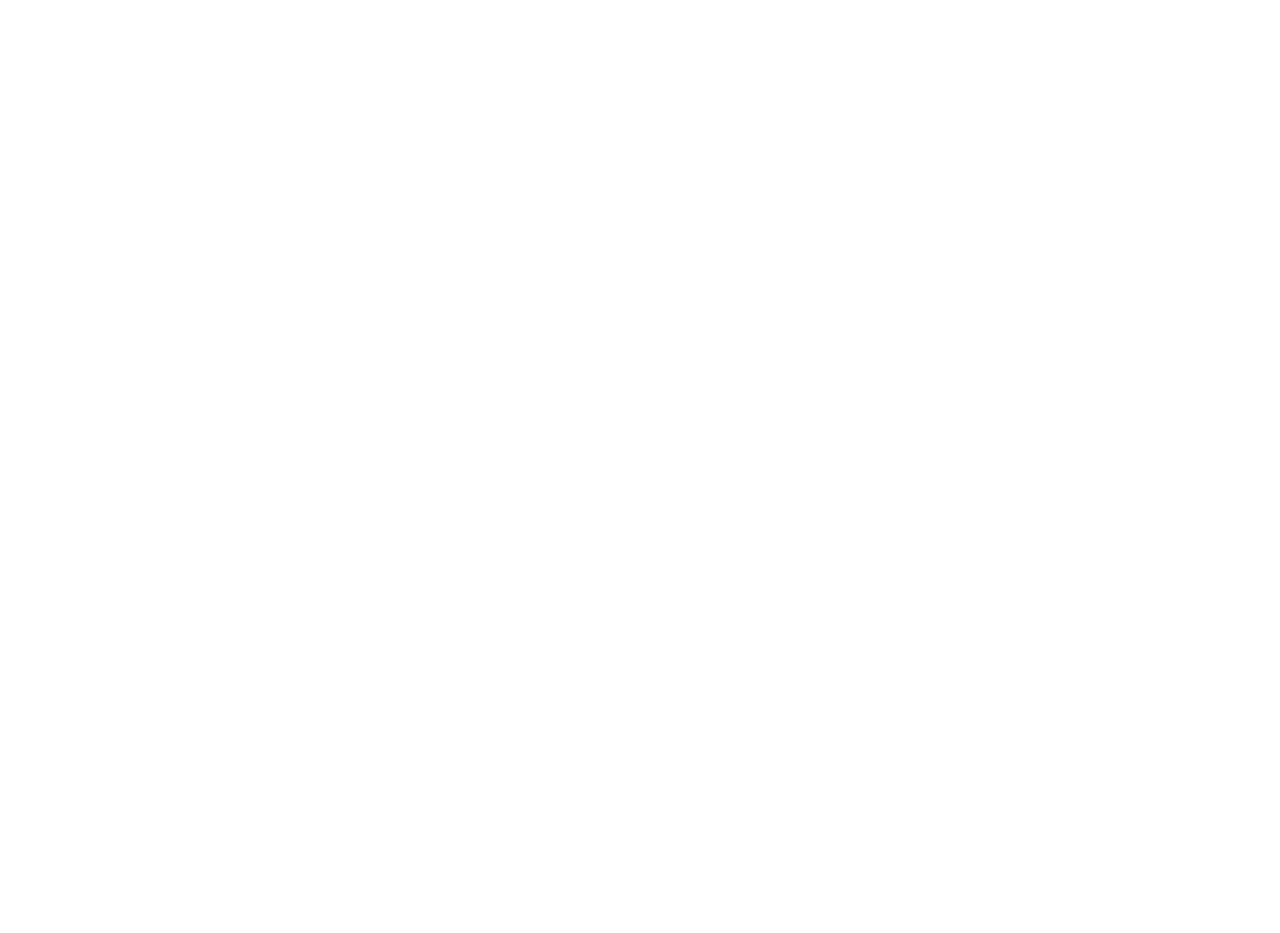
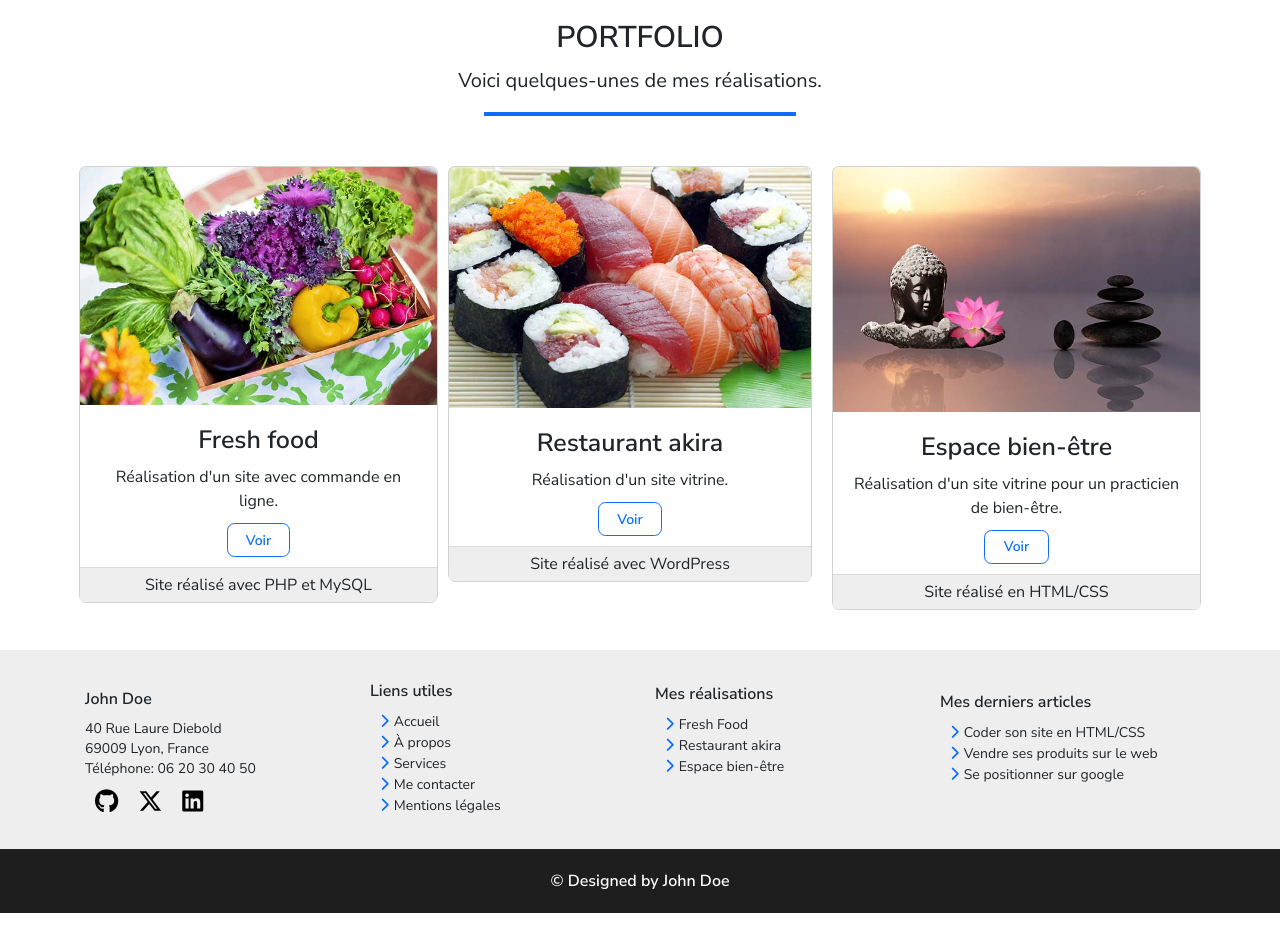
Before and after one commit to KaynoxDev/cv-opti-react, a React (Create React App) app: page /realisations in a window 1280 px wide. Before the commit this address had no page. Shown: the part 300-1233 px from the top of the page. Before the commit the page ends 800 px from the top, so only its background shows below. Built offline with nearby package versions, Linux system fonts and the light colour scheme.

Commit message:
Structure page realisation + resposive final

```diff
--- a/src/App.js
+++ b/src/App.js
@@ -2,6 +2,7 @@
 import { Routes, Route } from "react-router-dom";
 import Accueil from "./pages/accueil/Accueil";
 import Services from "./pages/services/Services";
+import Realisations from "./pages/realisations/Realisations";
 
 function App() {
   return (
@@ -9,6 +10,7 @@
       <Routes>
         <Route path="/" element={<Accueil />} />
         <Route path="/services" element={<Services />} />
+        <Route path="/realisations" element={<Realisations />} />
       </Routes>
     </div>
   );
--- a/src/components/User.jsx
+++ b/src/components/User.jsx
@@ -18,7 +18,7 @@
         <h1> Github Users</h1>
         <div className="container">
           {data.name}
-          <img src={data.avatar_url} alt="image d'un lapin bleu" />
+          <img src={data.avatar_url} alt="un lapin bleu" />
           {data.bio}
           {data.followers}
           {data.following}
--- a/src/pages/accueil/footer/Footer.jsx
+++ b/src/pages/accueil/footer/Footer.jsx
@@ -32,18 +32,21 @@
               <p>Téléphone: 06 20 30 40 50</p>
             </address>
             <div className="socialIcon">
-              <Link to={"/"}>
-                <i class="fa-brands fa-github" style={{ color: "#000000" }}></i>
-              </Link>
-              <Link to={"/"}>
+              <Link to={"https://github.com/github-john-doe"}>
                 <i
-                  class="fa-brands fa-x-twitter"
+                  className="fa-brands fa-github"
                   style={{ color: "#000000" }}
                 ></i>
               </Link>
-              <Link to={"/"}>
+              <Link to={"https://twitter.com/twitter-john-doe"}>
                 <i
-                  class="fa-brands fa-linkedin"
+                  className="fa-brands fa-x-twitter"
+                  style={{ color: "#000000" }}
+                ></i>
+              </Link>
+              <Link to={"https://www.linkedin.com/in/linkedin-john-doe"}>
+                <i
+                  className="fa-brands fa-linkedin"
                   style={{ color: "#000000" }}
                 ></i>
               </Link>
@@ -53,35 +56,35 @@
             <h3>Liens utiles</h3>
             <Link>
               <i
-                class="fa-solid fa-chevron-right"
+                className="fa-solid fa-chevron-right"
                 style={{ color: "#0d6efd " }}
               ></i>
               Accueil
             </Link>
             <Link>
               <i
-                class="fa-solid fa-chevron-right"
+                className="fa-solid fa-chevron-right"
                 style={{ color: "#0d6efd " }}
               ></i>
               À propos
             </Link>
             <Link>
               <i
-                class="fa-solid fa-chevron-right"
+                className="fa-solid fa-chevron-right"
                 style={{ color: "#0d6efd " }}
               ></i>
               Services
             </Link>
             <Link>
               <i
-                class="fa-solid fa-chevron-right"
+                className="fa-solid fa-chevron-right"
                 style={{ color: "#0d6efd " }}
               ></i>
               Me contacter
             </Link>
             <Link>
               <i
-                class="fa-solid fa-chevron-right"
+                className="fa-solid fa-chevron-right"
                 style={{ color: "#0d6efd " }}
               ></i>
               Mentions légales
@@ -91,21 +94,21 @@
             <h3>Mes réalisations</h3>
             <Link>
               <i
-                class="fa-solid fa-chevron-right"
+                className="fa-solid fa-chevron-right"
                 style={{ color: "#0d6efd " }}
               ></i>
               Fresh Food
             </Link>
             <Link>
               <i
-                class="fa-solid fa-chevron-right"
+                className="fa-solid fa-chevron-right"
                 style={{ color: "#0d6efd " }}
               ></i>
               Restaurant akira
             </Link>
             <Link>
               <i
-                class="fa-solid fa-chevron-right"
+                className="fa-solid fa-chevron-right"
                 style={{ color: "#0d6efd " }}
               ></i>
               Espace bien-être
@@ -115,21 +118,21 @@
             <h3>Mes derniers articles</h3>
             <Link>
               <i
-                class="fa-solid fa-chevron-right"
+                className="fa-solid fa-chevron-right"
                 style={{ color: "#0d6efd " }}
               ></i>
               Coder son site en HTML/CSS
             </Link>
             <Link>
               <i
-                class="fa-solid fa-chevron-right"
+                className="fa-solid fa-chevron-right"
                 style={{ color: "#0d6efd " }}
               ></i>
               Vendre ses produits sur le web
             </Link>
             <Link>
               <i
-                class="fa-solid fa-chevron-right"
+                className="fa-solid fa-chevron-right"
                 style={{ color: "#0d6efd " }}
               ></i>
               Se positionner sur google
--- a/src/pages/accueil/header/components/Nav.jsx
+++ b/src/pages/accueil/header/components/Nav.jsx
@@ -45,7 +45,7 @@
                 location.pathname === "/realisations" ? "active" : ""
               }`}
             >
-              <Link className="nav-link" to="/">
+              <Link className="nav-link" to="/realisations">
                 Réalisations
               </Link>
             </li>
--- a/src/pages/accueil/main/Main.jsx
+++ b/src/pages/accueil/main/Main.jsx
@@ -8,13 +8,15 @@
         <div className="filter">
           <h1>Bonjour, je suis John Doe</h1>
           <h2>Développeur web full stack</h2>
-          <button type="button" className="btn btn-primary">
-            En savoir plus
-          </button>
+          <a className="navbar-brand" href="#apropos">
+            <button type="button" className="btn btn-primary">
+              En savoir plus
+            </button>
+          </a>
         </div>
       </div>
 
-      <section className="apropos">
+      <section id="apropos" className="apropos">
         <div className="container-fluid box-about">
           <div className="row row-about">
             <article className="col-12 col-md-6">
--- /dev/null
+++ b/src/pages/realisations/Realisations.jsx
@@ -0,0 +1,15 @@
+import Header from "../accueil/header/Header";
+import Main from "./main/Main";
+import Footer from "../accueil/footer/Footer";
+
+function Realisations() {
+  return (
+    <>
+      <Header />
+      <Main />
+      <Footer />
+    </>
+  );
+}
+
+export default Realisations;
--- /dev/null
+++ b/src/pages/realisations/main/Main.jsx
@@ -0,0 +1,78 @@
+import "./main.css";
+import { Link } from "react-router-dom";
+function Main() {
+  return (
+    <main>
+      <img
+        src="../../../images/banner.jpg"
+        alt="img du fond"
+        className="img-fluid"
+      />
+      <div className="container-fluid">
+        <div className="row">
+          <div className="col-12 titleProjet">
+            <h2>Portfolio</h2>
+            <p>Voici quelques-unes de mes réalisations.</p>
+          </div>
+          <div className="col-12 col-md-6 col-lg-4 projet1">
+            <div className="card">
+              <img
+                src="../../../images/portfolio/fresh-food.jpg"
+                className="card-img-top"
+                alt="nourriture fraîches"
+              />
+              <div className="card-body">
+                <h5 className="card-title">Fresh food</h5>
+                <p className="card-text">
+                  Réalisation d'un site avec commande en ligne.
+                </p>
+                <Link to="#" className="btn btn-outline-primary">
+                  Voir
+                </Link>
+              </div>
+              <p className="techno">Site réalisé avec PHP et MySQL</p>
+            </div>
+          </div>
+          <div className="col-12 col-md-6 col-lg-4 projet2">
+            <div className="card">
+              <img
+                src="../../../images/portfolio/restaurant-japonais.jpg"
+                className="card-img-top"
+                alt="nourriture japonaise"
+              />
+              <div className="card-body">
+                <h5 className="card-title">Restaurant akira</h5>
+                <p className="card-text">Réalisation d'un site vitrine.</p>
+                <Link to="#" className="btn btn-outline-primary">
+                  Voir
+                </Link>
+              </div>
+              <p className="techno">Site réalisé avec WordPress</p>
+            </div>
+          </div>
+          <div className="col-12 col-md-6 col-lg-4 projet3">
+            <div className="card">
+              <img
+                src="../../../images/portfolio/espace-bien-etre.jpg"
+                className="card-img-top"
+                alt="coucher de soleil avec sculture boudhiste "
+              />
+              <div className="card-body">
+                <h5 className="card-title">Espace bien-être</h5>
+                <p className="card-text">
+                  Réalisation d'un site vitrine pour un practicien de bien-être.
+                </p>
+                <Link to="#" className="btn btn-outline-primary">
+                  Voir
+                </Link>
+              </div>
+              <p className="techno">Site réalisé en HTML/CSS</p>
+            </div>
+          </div>
+        </div>
+      </div>
+    </main>
+  );
+}
+
+export default Main;
--- /dev/null
+++ b/src/pages/realisations/main/main.css
@@ -0,0 +1,130 @@
+.titleProjet {
+  display: flex;
+  flex-direction: column;
+  text-align: center;
+  text-align: center;
+}
+
+.titleProjet h2 {
+  padding-top: 50px;
+  text-transform: uppercase;
+  font-size: 1.5rem;
+}
+
+.titleProjet p::after {
+  content: "";
+  display: flex;
+  padding-top: 0.8rem;
+  margin: auto;
+  width: 25%;
+  border-bottom: 4px solid #0d6efd;
+}
+
+/* Carte projet 1 */
+
+.projet1 {
+  padding-top: 30px;
+  text-align: center;
+  margin-bottom: 20px;
+}
+
+.card-body {
+  display: flex;
+  flex-direction: column;
+  justify-content: center;
+  align-items: center;
+  text-align: center;
+  padding-bottom: 10px;
+}
+
+.card-body p {
+  margin-bottom: 0;
+  font-size: 0.8rem;
+}
+
+.card-body h5 {
+  font-weight: 600;
+}
+
+.btn-outline-primary {
+  width: 20%;
+}
+
+.techno {
+  border-top: 1px solid #ddd9d9;
+  padding-top: 5px;
+  padding-bottom: 5px;
+  font-size: 0.8rem;
+  background-color: #eee;
+  margin-bottom: 0;
+  border-bottom-left-radius: 5%;
+  border-bottom-right-radius: 5%;
+}
+
+/* Carte projet 2 */
+
+.projet2 {
+  padding-top: 30px;
+  text-align: center;
+  margin-bottom: 20px;
+}
+
+/* Carte projet 3 */
+
+.projet3 {
+  padding-top: 30px;
+  text-align: center;
+  margin-bottom: 20px;
+}
+
+/* Styles pour les écrans de tablette */
+@media (min-width: 768px) {
+  .projet1 {
+    padding-top: 30px;
+    padding-left: 40px;
+    text-align: center;
+    margin-bottom: 20px;
+  }
+
+  .projet2 {
+    padding-top: 30px;
+    padding-right: 40px;
+    text-align: center;
+    margin-bottom: 20px;
+  }
+
+  .projet3 {
+    padding-top: 30px;
+    padding-left: 40px;
+    text-align: center;
+    margin-bottom: 20px;
+  }
+}
+
+/* Styles pour les écrans desktop */
+@media (min-width: 992px) {
+  .projet1 {
+    margin-left: 5%;
+    max-width: 30%;
+    padding-top: 30px;
+    padding-left: 15px;
+    padding-right: 10px;
+    margin-bottom: 40px;
+  }
+
+  .projet2 {
+    max-width: 30%;
+    padding-top: 30px;
+    padding-right: 20px;
+    padding-left: 0;
+    margin-bottom: 40px;
+  }
+
+  .projet3 {
+    max-width: 30%;
+    padding-top: 30px;
+    padding-left: 0;
+    padding-right: 15px;
+    margin-bottom: 40px;
+  }
+}
```
Also changed, not shown: src/components/Exemple.jsx (deleted, +0 -32 lines).
